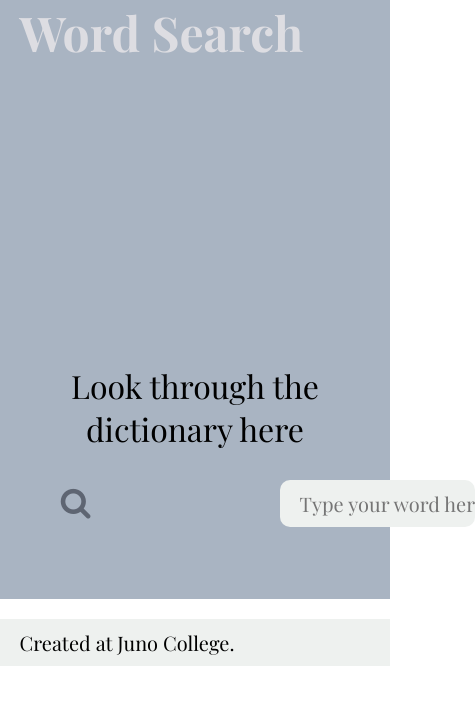
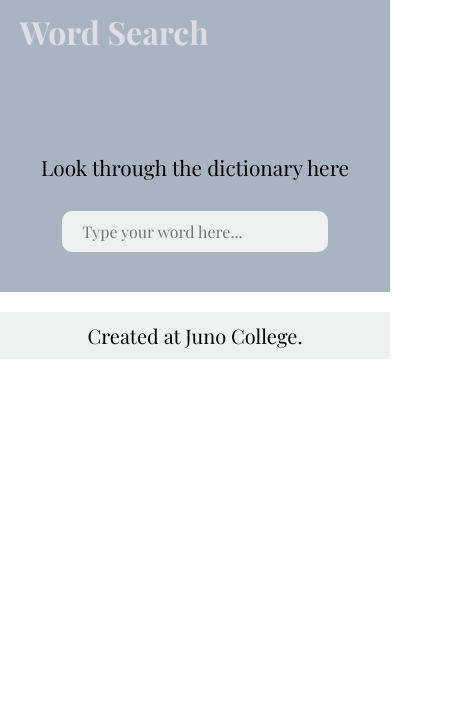
Before and after one commit to MisakiShimizu/word-search-app, a React (Create React App) app: page / in a window 390 px wide. Shown: the top 704 px of the page, 475 px wide, since content can reach past the window. Built offline with nearby package versions, Linux system fonts and the light colour scheme; no server answers.

Commit message:
worked on media queries :camera:

```diff
--- /dev/null
+++ b/src/Results.js
@@ -0,0 +1,5 @@
+// results
+
+const Results = () => {
+
+}
--- /dev/null
+++ b/src/ResultsContent.js
@@ -0,0 +1,5 @@
+// results content
+
+const ResultsContent = () => {
+
+}
--- a/src/styles/sass/App.css
+++ b/src/styles/sass/App.css
@@ -205,17 +205,18 @@ label {
 .input-container {
   margin: 0 auto;
   width: 100%;
+  display: flex;
+  justify-content: center;
 }
 
 input {
-  position: relative;
-  left: 260px;
   border-radius: 10px;
   border: none;
   background-color: #EEF1EF;
   width: 50%;
   margin: 10px auto 40px auto;
   padding: 10px 0 10px 20px;
+  flex-shrink: 2;
 }
 
 .fa-search {
@@ -223,7 +224,7 @@ input {
   justify-content: flex-end;
   position: relative;
   right: 280px;
-  bottom: 80px;
+  bottom: -15px;
   z-index: 1;
   font-size: 2rem;
   color: #5E6572;
@@ -301,4 +302,49 @@ footer {
   padding: 10px 0;
   width: 100%;
   background-color: #eef1ef;
+  text-align: center;
 }
+
+@media (max-width: 1200px) {
+  .fa-search {
+    position: relative;
+    right: 220px;
+  }
+}
+@media (max-width: 700px) {
+  label {
+    margin-top: 200px;
+    font-size: 1.7rem;
+  }
+
+  input {
+    width: 70%;
+  }
+
+  .fa-search {
+    display: none;
+  }
+
+  h2 {
+    font-size: 2rem;
+  }
+
+  .definition {
+    font-size: 1rem;
+  }
+}
+@media (max-width: 400px) {
+  h1 {
+    font-size: 2rem;
+    padding-top: 10px;
+  }
+
+  label {
+    margin-top: 100px;
+    font-size: 1.3rem;
+  }
+
+  input {
+    font-size: 1rem;
+  }
+}
--- a/src/styles/sass/App.scss
+++ b/src/styles/sass/App.scss
@@ -4,3 +4,4 @@
 @import "partials/general.scss";
 @import "partials/results.scss";
 @import "partials/footer.scss";
+@import "partials/queries.scss";
--- a/src/styles/sass/partials/_footer.scss
+++ b/src/styles/sass/partials/_footer.scss
@@ -4,4 +4,5 @@ footer {
     padding: 10px 0;
     width: 100%;
    background-color: #eef1ef;
+   text-align: center;
 }
--- a/src/styles/sass/partials/_header.scss
+++ b/src/styles/sass/partials/_header.scss
@@ -18,24 +18,26 @@ label {
 .input-container {
     margin: 0 auto;
     width: 100%;
+    display: flex;
+    justify-content: center;
 }
 input {
-    position: relative;
-    left: 260px;
     border-radius: 10px;
     border:none;
     background-color: #EEF1EF;
     width: 50%;
     margin:10px auto 40px auto;
     padding:10px 0 10px 20px;
+    flex-shrink: 2;
 }
 .fa-search {
     display: flex;
     justify-content: flex-end;
     position: relative;
     right: 280px;
-    bottom: 80px;
+    bottom: -15px;
     z-index: 1;
     font-size: 2rem;
     color:#5E6572;
+
 }
--- /dev/null
+++ b/src/styles/sass/partials/_queries.scss
@@ -0,0 +1,41 @@
+// Media Queries
+@media (max-width:1200px) {
+    .fa-search {
+        position: relative;
+        right: 220px;
+    }
+}
+
+@media (max-width: 700px) {
+
+    label {
+        margin-top: 200px;
+        font-size: 1.7rem;
+    }
+    input {
+        width:70%;
+    }
+    .fa-search {
+        display: none;
+    }
+    h2 {
+        font-size: 2rem;
+    }
+    .definition {
+        font-size: 1rem;
+    }
+}
+@media (max-width:400px) {
+    h1 {
+        font-size: 2rem;
+        padding-top: 10px;
+    }
+    label {
+        margin-top: 100px;
+        font-size: 1.3rem;
+    }
+    input {
+        font-size: 1rem;
+    }
+
+}
```
